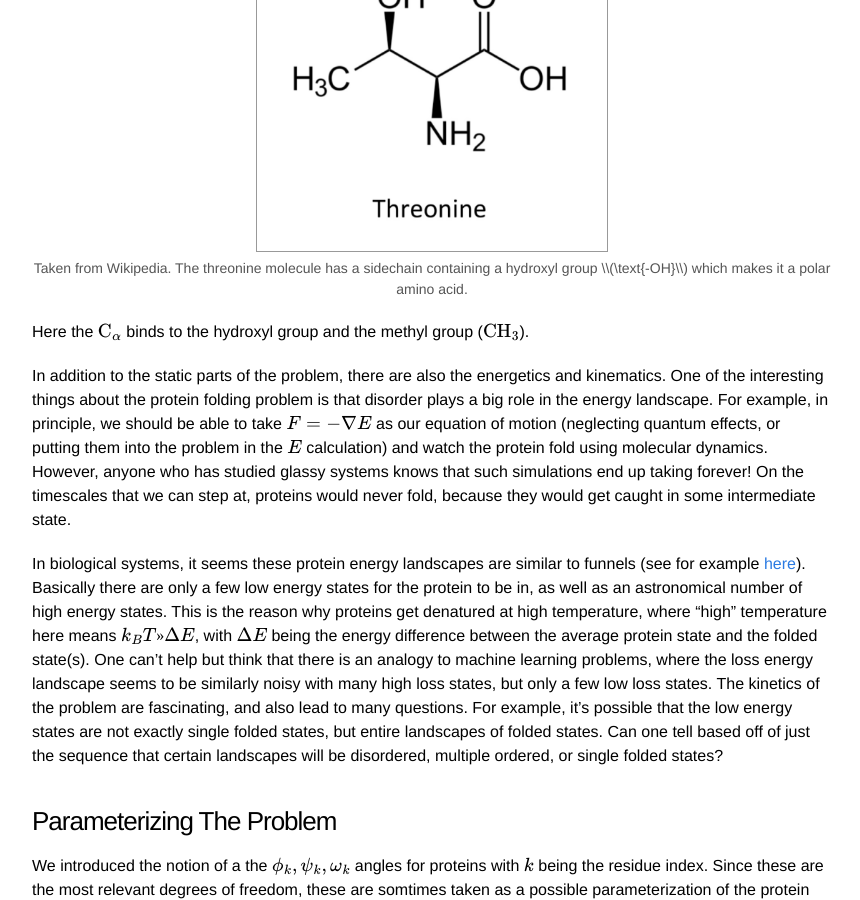
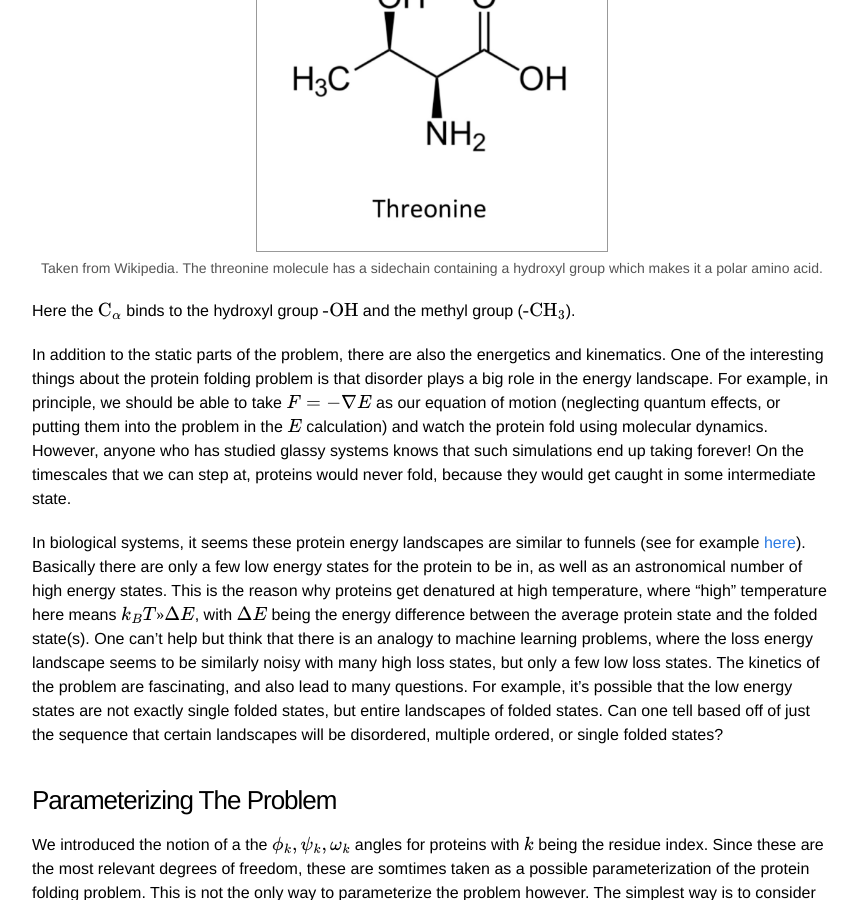
Before and after one commit to mohashei/mohashei.github.io, a Jekyll site: the page built from _posts/2022-10-26-alphafold-2-start.markdown, in a window 1280 px wide and 900 px high, scrolled down 2267 px. Shown: the whole window, without its empty margins (208-1068 px from the left). Built offline with Jekyll 4.4.1, drawn with Linux system fonts in a browser that asks for light colours; formulas are drawn with MathJax 3.

Commit message:
Moved math outside of caption

```diff
--- a/_posts/2022-10-26-alphafold-2-start.markdown
+++ b/_posts/2022-10-26-alphafold-2-start.markdown
@@ -45,11 +45,11 @@ A useful way to gain intuition is to consider an example amino acid. For example
      width="350"
      height="auto">
 <div class="thecap">
-  Taken from Wikipedia. The threonine molecule has a sidechain containing a hydroxyl group \\(\text{-OH}\\) which makes it a polar amino acid.
+  Taken from Wikipedia. The threonine molecule has a sidechain containing a hydroxyl group which makes it a polar amino acid.
 </div>
 </div>
 
-Here the \\(\text{C}_{\alpha}\\) binds to the hydroxyl group and the methyl group (\\(\text{CH}_3\\)).
+Here the \\(\text{C}_{\alpha}\\) binds to the hydroxyl group \\(\text{-OH}\\) and the methyl group (\\(\text{-CH}_3\\)).
 
 In addition to the static parts of the problem, there are also the energetics and kinematics. One of the interesting things about the protein folding problem is that disorder plays a big role in the energy landscape. For example, in principle, we should be able to take \\(F = -\nabla E\\) as our equation of motion (neglecting quantum effects, or putting them into the problem in the \\(E\\) calculation) and watch the protein fold using molecular dynamics. However, anyone who has studied glassy systems knows that such simulations end up taking forever! On the timescales that we can step at, proteins would never fold, because they would get caught in some intermediate state.
 
```
